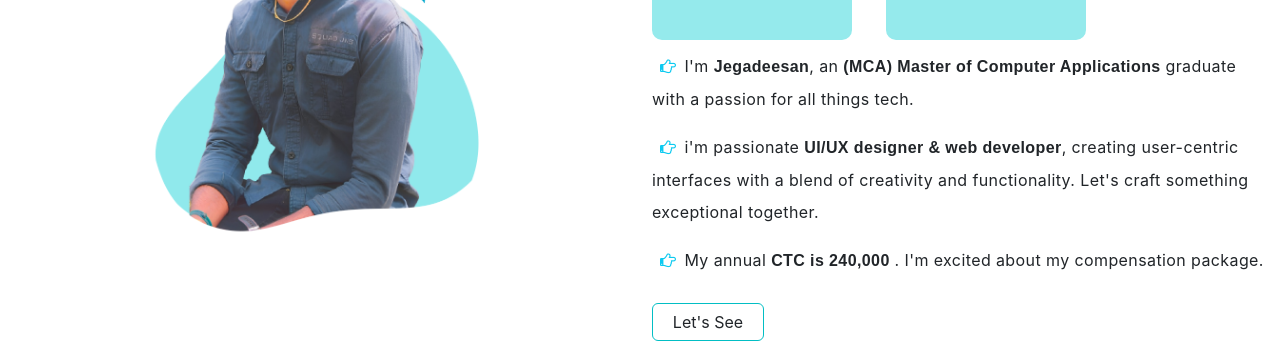
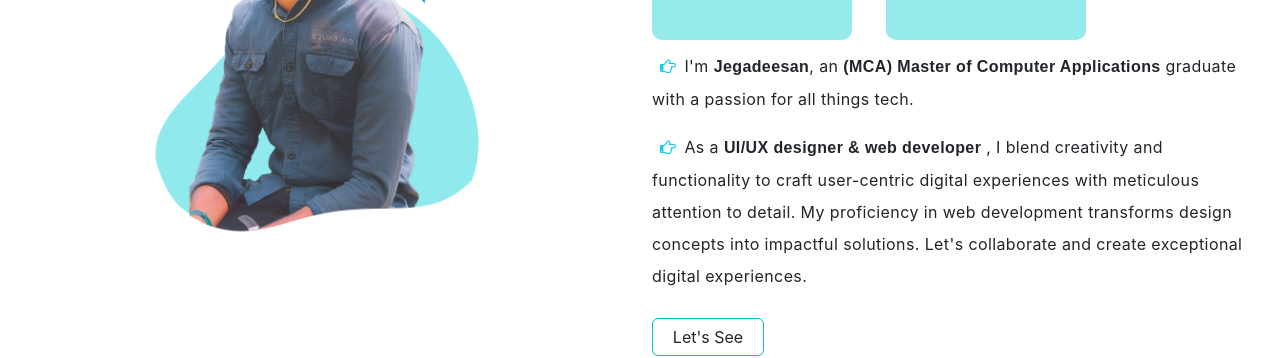
Before and after one commit to JEGA786/jega-portfolio, a React (Create React App) app: page / in a window 1280 px wide. Shown: the part 800-1158 px from the top of the page. Built offline with nearby package versions, Linux system fonts and the light colour scheme; a web font is replaced by a local one.

Commit message:
ctc remove

```diff
--- a/src/view/dashboard/AboutMe/About.tsx
+++ b/src/view/dashboard/AboutMe/About.tsx
@@ -44,12 +44,9 @@ export function AboutMe() {
           <p data-aos="zoom-in-up" data-aos-duration="2500"className="text-start  lh-lg   text-lg-start text-md-start  text-center">
       <i className="fa fa-hand-o-right text-info mx-2" aria-hidden="true"></i>
 
-          i'm passionate <span>UI/UX designer & web developer</span>, creating user-centric interfaces with a blend of creativity and functionality.
-          Let's craft something exceptional together. </p>
+      As a <span> UI/UX designer & web developer </span>, I blend creativity and functionality to craft user-centric digital experiences with meticulous attention to detail. My proficiency in web development transforms design concepts into impactful solutions. Let's collaborate and create exceptional digital experiences. </p>
 
-          <p data-aos="zoom-in-up" data-aos-duration="2500"className="text-start  lh-lg   text-lg-start text-md-start  text-center">
-      <i className="fa fa-hand-o-right text-info mx-2" aria-hidden="true" />My annual <span>CTC is 240,000</span> . I'm excited about my compensation package.
-      </p>
+
           </div>
           <a data-aos="zoom-in-up" data-aos-duration="3000" href="#Mywork"><div className="btn about-btn">Let's See</div></a>
         </div>
```
